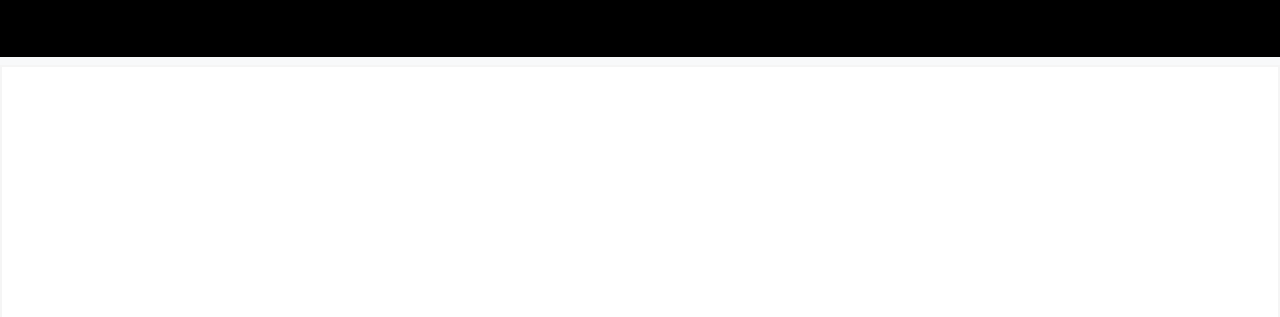
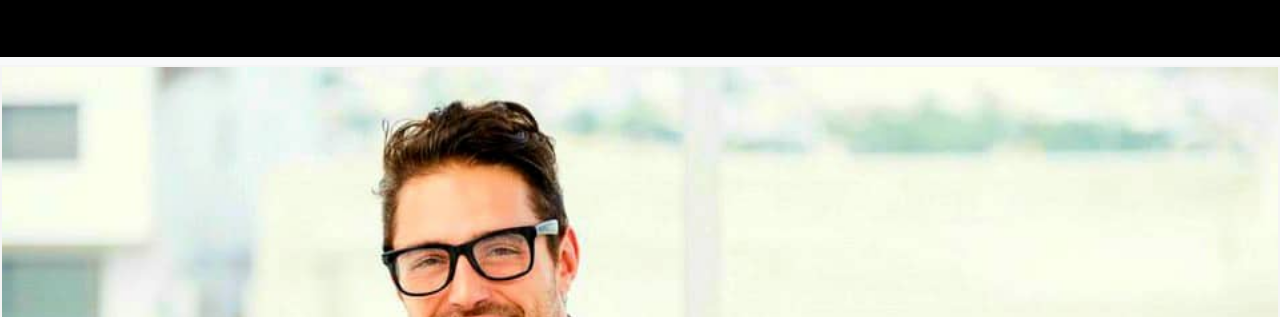
Before and after one commit to Brammash23/portfolio, a plain HTML site: page about.html in a window 1280 px wide. Shown: the part 155-472 px from the top of the page. Drawn offline with nearby package versions, Linux system fonts and the light colour scheme; a web font is replaced by a local one.

Commit message:
Update about.css

```diff
--- a/about.css
+++ b/about.css
@@ -65,7 +65,7 @@ li
 	width: 100%;
 	border: 2px solid;
 	border-color: whitesmoke;
-    background-image:url("icons/ab.jpg") ;
+    background-image:url("ab.jpg") ;
     background-size: cover;
     float: left;
     font-family: 'Pacifico', cursive;
```
